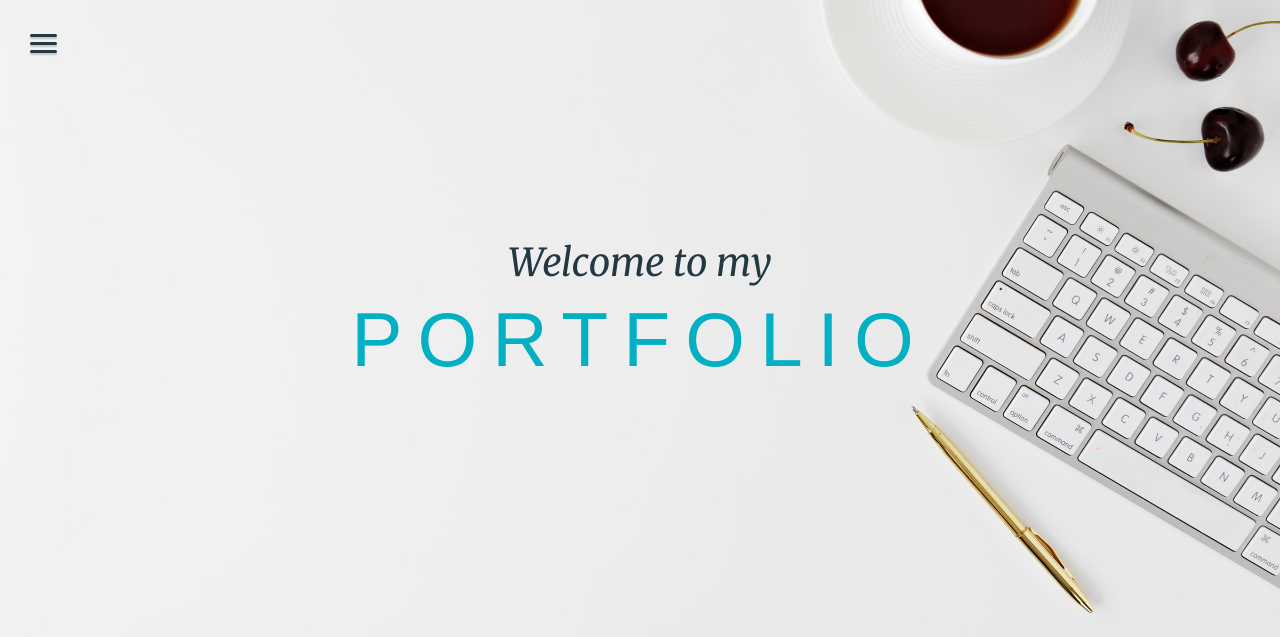
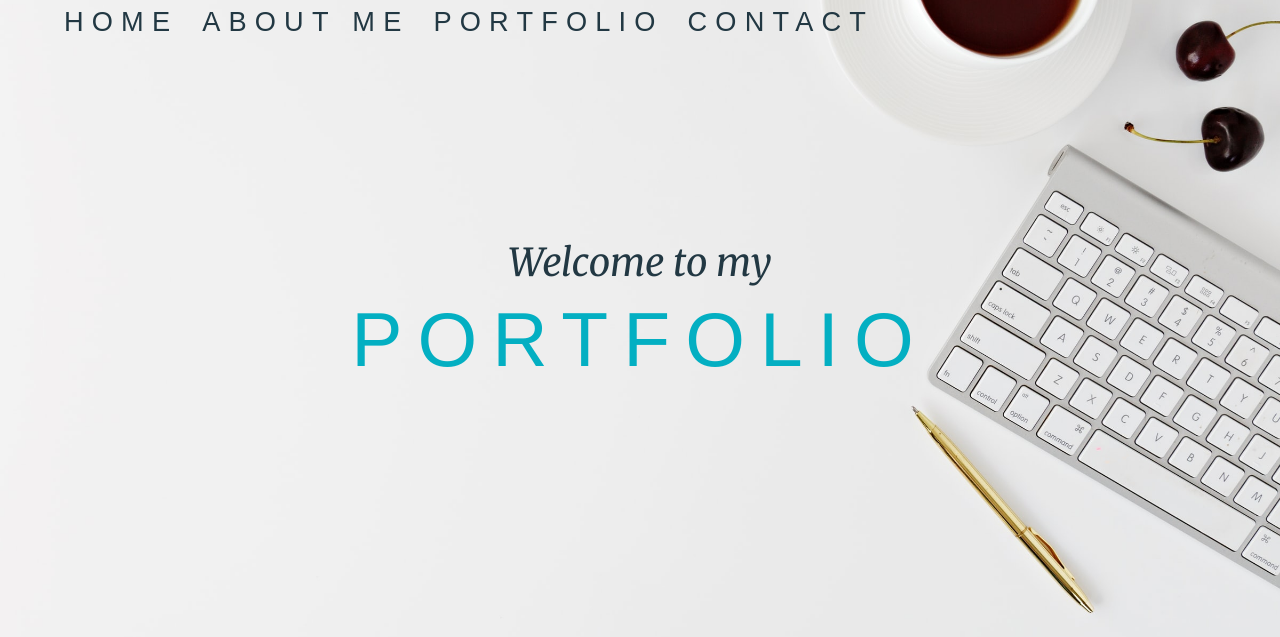
Before and after one commit to John-v77/Web-dev-portfolio, a website built with Parcel: page src/index.html in a window 1280 px wide. Shown: the top 637 px of the page. Built offline with nearby package versions, Linux system fonts and the light colour scheme; a web font is replaced by a local one.

Commit message:
nav bar - media query -desktop

```diff
--- a/src/index.html
+++ b/src/index.html
@@ -18,7 +18,7 @@
         </div> -->
         <ul class="mainMenu">
             <li><a href="#Home">Home</a></li>
-            <li><a href="#About">About Me</a></li>
+            <li><a href="#About">About&nbspMe</a></li>
             <li><a href="#Portfolio">Portfolio</a></li>
             <li><a href="#Contact">Contact</a></li>
         </ul>
--- a/src/scss/partials/_navBar.scss
+++ b/src/scss/partials/_navBar.scss
@@ -3,11 +3,11 @@ nav {
     top:0;
     bottom: 0;
     left: 0;
-    right: 10%;
-    z-index: 10;
+    // right: 10%;
+    z-index: 1;
 
     // animation for mobile - hides the navBar
-    transform: translateX(-100%);
+    transform: translateX(-102%);
     transition: all .5s ease-in-out;
 
     ul{
@@ -26,7 +26,7 @@ nav {
     @include sans-serif($fs: 4rem, $color:$dark-blue);
     text-decoration: none;
     display: inline-block;
-    padding: 9.1vh 2rem;
+    padding: 9.1vh 4rem 9.1vh 1rem;
     width: 100%;
     line-height: 1;
     }
@@ -37,16 +37,51 @@ nav {
     }
 
     li:hover{
-        background: rgba($dark-blue, .5)
+        background: rgba($dark-blue, .2)
+    }
+
+    @include mq{
+        padding: 0 0 0 3rem;
+        transform: translateX(0);
+        // background-color: $dark-blue;
+        width: 100%;
+        height: 3rem;
+        ul{
+            flex-direction: row;
+            justify-content: flex-start;
+            background: transparent;
+            height: auto;
+
+        }
+
+        a{
+            margin: 0 0.5rem;
+            padding: 0.5rem 0 0.5rem 0.5rem;
+            width: initial;
+            height: initial;
+            font-size: 1.7rem;
+            color: $dark-blue;
+        }
+
+        li{
+            border-bottom: none;
+        }
+
+        li:hover{
+            background: rgba($dark-blue, .2)
+        }
     }
 }
 
 
 body.nav-open{
     nav{
+        padding: 0;
         transform: translateX(0);
     }
 }
+
+
 
 
 // .menu-btn.open .menu-btn_burger{
--- a/src/scss/partials/_welcome.scss
+++ b/src/scss/partials/_welcome.scss
@@ -43,6 +43,9 @@
     top:1rem;
     left:1rem;
     z-index: 11;
+    @include mq{
+      display: none;
+    }
     // - - -
 
 
```
